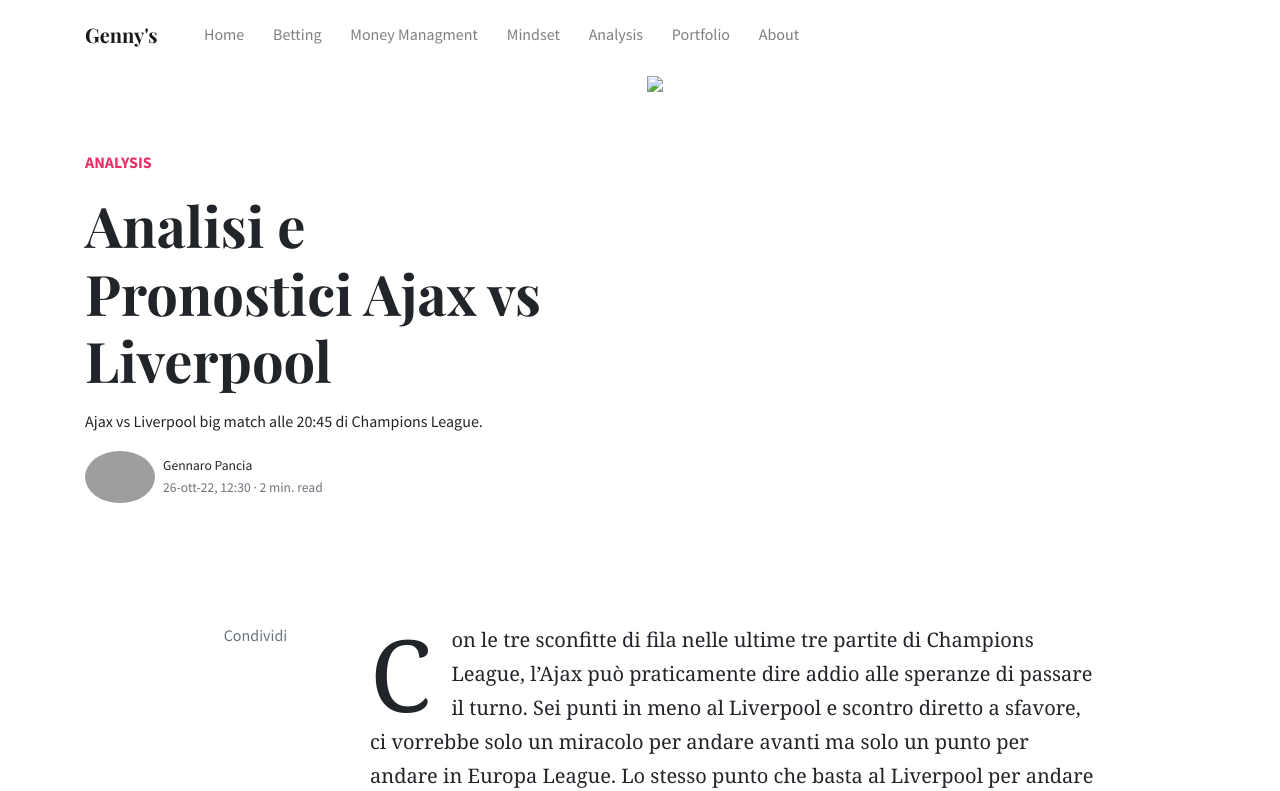
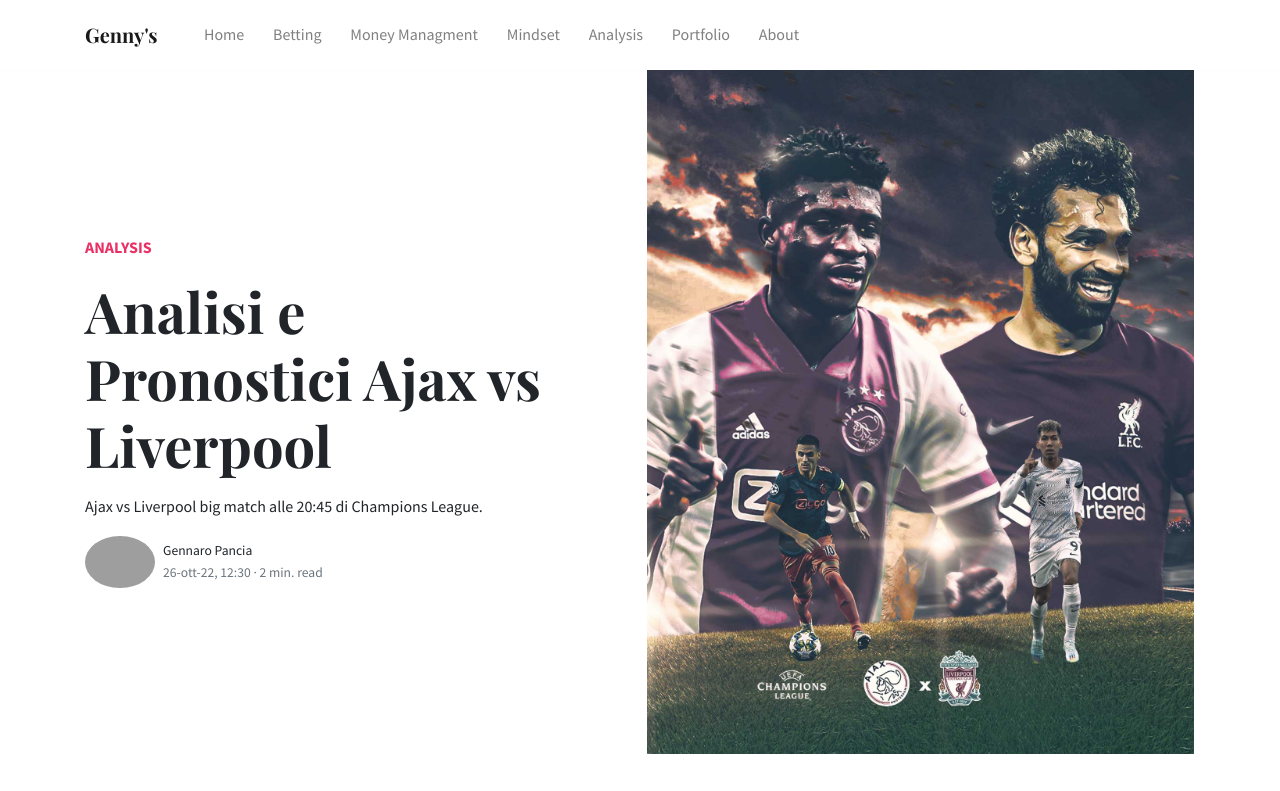
Before and after one commit to Gennarii22/Sito-web, a website: page blog/analysis/analisi-ajax-liverpool.html in a window 1280 px wide. Shown: the top 791 px of the page. Drawn offline with nearby package versions, Linux system fonts and the light colour scheme; files that its build step writes are made by us from their sources; grey boxes are pictures that could not be loaded; files whose address does not match are found by name.

Commit message:
ajax liverpool

```diff
--- a/blog/analysis/analisi-ajax-liverpool.html
+++ b/blog/analysis/analisi-ajax-liverpool.html
@@ -75,7 +75,7 @@
 					</div>
 				</div>
 				<div class="col-md-6 pr-0">
-					<img src="../assets/img/analysis/26.10.22.Ajax.Liverpool">
+					<img src="../assets/img/analysis/26.10.22.Ajax.Liverpool.jpg">
 				</div>
 			</div>
 		</div>
```
